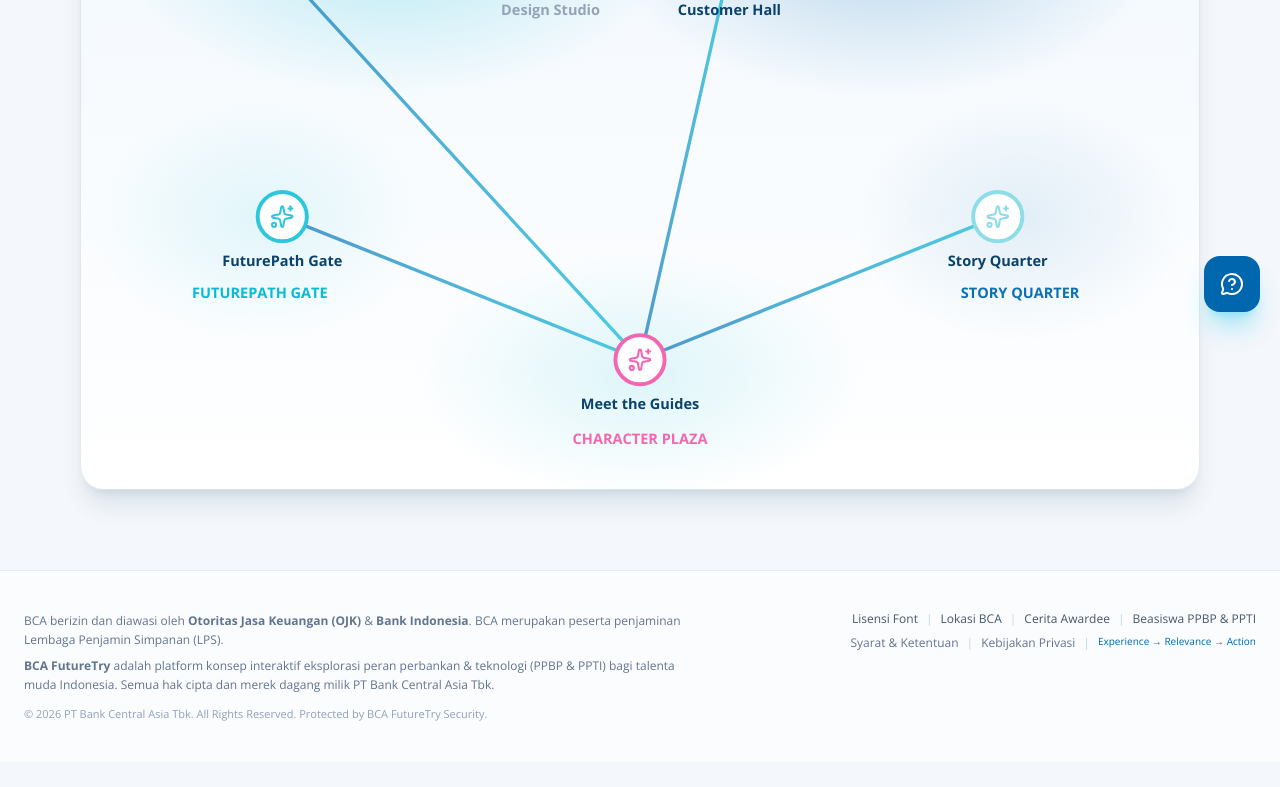
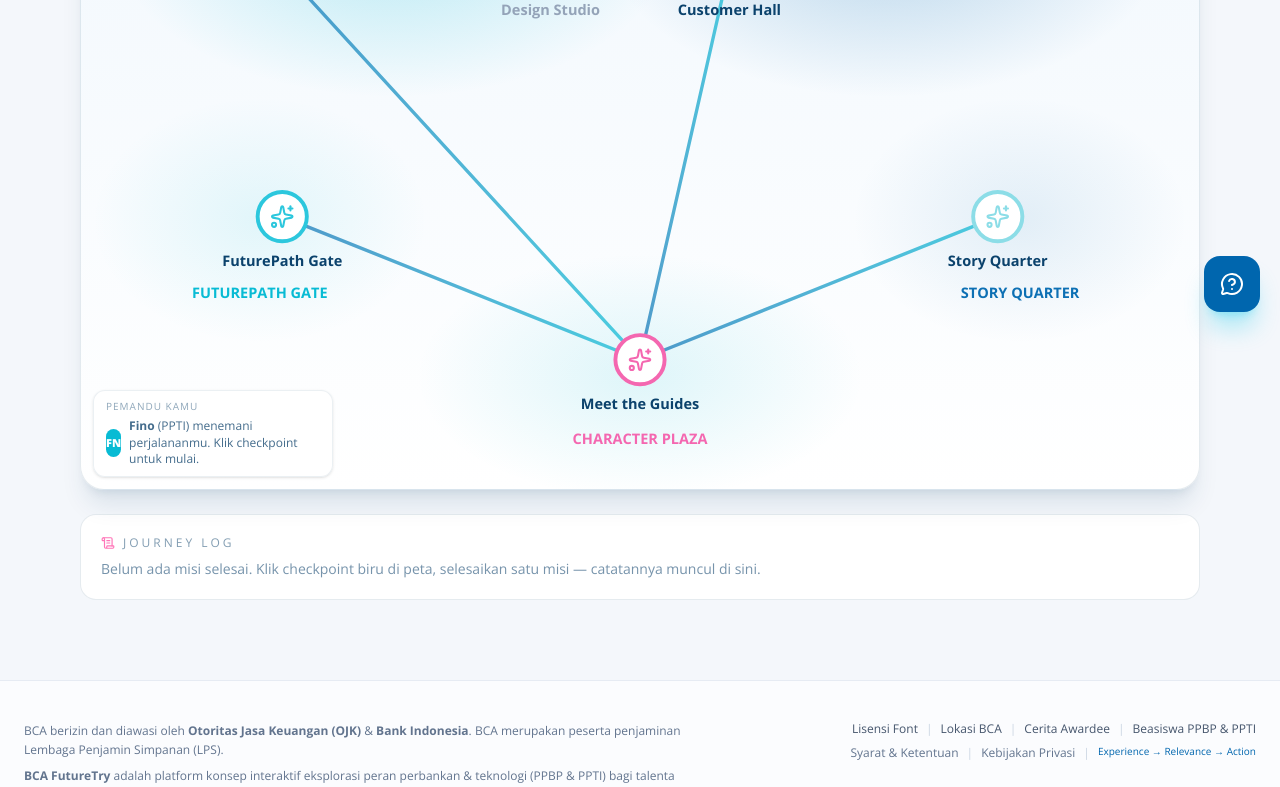
Before and after one commit to Liex2810/bca-futuretry, a Next.js app: page /world in a window 1280 px wide. Shown: the part 468-1255 px from the top of the page. Before the commit the page ends 1230 px from the top, so only its background shows below. Built offline with nearby package versions, Linux system fonts and the light colour scheme.

Commit message:
Brief §8.2/§8.5/§8.1: Journey Log + pemandu karakter di peta, filter peran + slot foto Stories, hero tagline + Start/Explore CTA; fix placeholder sumber chat

```diff
--- a/src/app/page.tsx
+++ b/src/app/page.tsx
@@ -220,15 +220,29 @@
             alt="BCA FutureTry"
             className="w-full max-w-[806px] object-contain drop-shadow-lg px-8"
           />
+          <p className="mt-4 font-[family-name:var(--font-display)] text-lg sm:text-2xl italic text-white/90 drop-shadow">
+            Try before you choose.
+          </p>
+          <div className="mt-8 flex flex-wrap items-center justify-center gap-4">
             <Link
               href="/world"
-            className="-skew-x-12 mt-8 inline-flex items-center px-8 py-2.5 border border-[#0066ae] bg-white/60 backdrop-blur-sm text-[#0066ae] hover:bg-[#0066ae] hover:text-white transition-colors duration-200"
+              className="-skew-x-12 inline-flex items-center px-8 py-2.5 border border-[#0066ae] bg-white text-[#0066ae] hover:bg-[#0066ae] hover:text-white transition-colors duration-200"
             >
               <span className="skew-x-12 inline-flex items-center gap-2 font-[family-name:var(--font-display)] text-sm sm:text-base font-extrabold tracking-[0.25em] uppercase">
-              Coba Sekarang
+                Start FutureTry
                 <ArrowRight size={14} strokeWidth={2.5} />
               </span>
             </Link>
+            <Link
+              href="/world"
+              className="-skew-x-12 inline-flex items-center px-8 py-2.5 border border-white/70 bg-transparent text-white hover:bg-white/15 transition-colors duration-200"
+            >
+              <span className="skew-x-12 inline-flex items-center gap-2 font-[family-name:var(--font-display)] text-sm sm:text-base font-extrabold tracking-[0.25em] uppercase">
+                Explore Future World
+                <Compass size={14} strokeWidth={2.5} />
+              </span>
+            </Link>
+          </div>
         </div>
         {/* Gradient transition at the bottom of the image into the page background */}
         <div
--- a/src/components/FutureWorldMap.tsx
+++ b/src/components/FutureWorldMap.tsx
@@ -3,11 +3,12 @@
 import { useState } from "react";
 import Link from "next/link";
 import { motion, AnimatePresence } from "framer-motion";
-import { Lock, Check, Play, RotateCcw, Sparkles, X, Clock, ArrowRight } from "lucide-react";
+import { Lock, Check, Play, RotateCcw, Sparkles, X, Clock, ArrowRight, ScrollText } from "lucide-react";
 import { checkpoints, mapPaths, districtMeta } from "@/lib/content/map";
 import { missionById } from "@/lib/content/missions";
+import { characters } from "@/lib/content/characters";
 import { useJourney } from "@/components/JourneyProvider";
-import { progressSummary } from "@/lib/progress";
+import { progressSummary, journeyLog } from "@/lib/progress";
 import type { Checkpoint } from "@/types";
 
 const W = 1000, H = 640;
@@ -19,6 +20,12 @@
   const { done, total, percent } = progressSummary(progress);
 
   const byId = (id: string) => checkpoints.find((c) => c.id === id)!;
+
+  // ── Journey Log + pemandu aktif (brief §8.2) ──
+  const log = journeyLog(progress);
+  const lastMission = log[0]?.mission;
+  const guideChar =
+    (lastMission ? characters.find((c) => c.program === lastMission.program) : null) ?? characters[0];
 
   return (
     <div className="mx-auto max-w-6xl px-4 py-8">
@@ -115,6 +122,45 @@
           <p className="flex items-center gap-1.5"><span className="w-2.5 h-2.5 rounded-full bg-bcablue inline-block" /> Completed</p>
           <p className="flex items-center gap-1.5"><span className="w-2.5 h-2.5 rounded-full bg-slate-400 inline-block" /> Locked</p>
         </div>
+
+        {/* pemandu aktif (brief §8.2 "Current guide character") */}
+        <div className="absolute bottom-3 left-3 glass rounded-xl px-3 py-2 shadow-sm pointer-events-none select-none max-w-[240px]">
+          <p className="font-mono text-[10px] tracking-widest text-navy/45">PEMANDU KAMU</p>
+          <p className="flex items-center gap-2 mt-1">
+            <span className="grid place-items-center w-7 h-7 rounded-full text-white text-[11px] font-extrabold" style={{ background: guideChar.accent }}>
+              {guideChar.emojiSeed}
+            </span>
+            <span className="text-xs text-navy/75 leading-snug">
+              <b>{guideChar.name}</b> ({guideChar.program}) menemani perjalananmu{lastMission ? ` — habis ngobrol soal “${lastMission.title}”.` : ". Klik checkpoint untuk mulai."}
+            </span>
+          </p>
+        </div>
+      </div>
+
+      {/* ═══════════ JOURNEY LOG (brief §8.2) ═══════════ */}
+      <div className="mt-6 rounded-2xl border border-navy/10 bg-white p-5">
+        <p className="flex items-center gap-2 font-mono text-xs tracking-[0.25em] text-navy/50">
+          <ScrollText size={14} className="text-pink" /> JOURNEY LOG
+        </p>
+        {log.length === 0 ? (
+          <p className="text-sm text-navy/55 mt-2">Belum ada misi selesai. Klik checkpoint biru di peta, selesaikan satu misi — catatannya muncul di sini.</p>
+        ) : (
+          <ol className="mt-3 space-y-2">
+            {log.map((e) => {
+              const r = progress.reflections[e.mission.id];
+              const when = e.at ? new Date(e.at) : null;
+              return (
+                <li key={e.mission.id} className="flex flex-wrap items-center gap-x-3 gap-y-1 text-sm">
+                  <Check size={14} className="text-green-600 shrink-0" />
+                  <span className="font-semibold text-navy">{e.mission.title}</span>
+                  <span className={`font-mono text-[11px] ${e.mission.program === "PPTI" ? "text-cyan" : "text-bcablue"}`}>{e.mission.program} · {e.mission.role}</span>
+                  {when && <span className="text-xs text-navy/45">{when.toLocaleDateString("id-ID", { day: "numeric", month: "short" })} {when.toLocaleTimeString("id-ID", { hour: "2-digit", minute: "2-digit" })}</span>}
+                  {r?.enjoyed?.length ? <span className="text-xs text-navy/55">senang: {r.enjoyed.slice(0, 2).join(", ")}</span> : null}
+                </li>
+              );
+            })}
+          </ol>
+        )}
       </div>
 
       {/* ═══════════ CHECKPOINT POPOVER ═══════════ */}
--- a/src/components/StoriesExplorer.tsx
+++ b/src/components/StoriesExplorer.tsx
@@ -2,15 +2,19 @@
 
 import { useState } from "react";
 import { motion, AnimatePresence } from "framer-motion";
-import { Clock, Filter, Sun, UserRound } from "lucide-react";
+import { Clock, Filter, Sun, UserRound, Camera } from "lucide-react";
 import type { Story } from "@/types";
 
 type Prog = "ALL" | "PPBP" | "PPTI";
 
 export function StoriesExplorer({ stories }: { stories: Story[] }) {
   const [prog, setProg] = useState<Prog>("ALL");
+  const [role, setRole] = useState<string>("ALL");
   const [open, setOpen] = useState<string | null>(null);
-  const visible = prog === "ALL" ? stories : stories.filter((s) => s.program === prog);
+  const roles = ["ALL", ...Array.from(new Set(stories.map((s) => s.role)))];
+  const visible = stories.filter(
+    (s) => (prog === "ALL" || s.program === prog) && (role === "ALL" || s.role === role)
+  );
 
   return (
     <div className="mx-auto max-w-5xl px-4 py-10">
@@ -30,6 +34,15 @@
             {p === "ALL" ? "Semua" : p}
           </button>
         ))}
+        <div className="flex items-center gap-2 mt-3 flex-wrap" role="group" aria-label="Filter peran">
+          <UserRound size={15} className="text-navy/40" />
+          {roles.map((r) => (
+            <button key={r} onClick={() => setRole(r)} aria-pressed={role === r}
+              className={`px-3 py-1 rounded-full text-xs font-semibold transition ${role === r ? "bg-cyan/90 text-navy" : "bg-navy/5 text-navy/55 hover:bg-navy/10"}`}>
+              {r === "ALL" ? "Semua peran" : r}
+            </button>
+          ))}
+        </div>
         <span className="ml-auto text-xs text-navy/40 font-mono">{visible.length} cerita</span>
       </div>
 
@@ -58,6 +71,11 @@
                   {isOpen && (
                     <motion.div initial={{ height: 0, opacity: 0 }} animate={{ height: "auto", opacity: 1 }} exit={{ height: 0, opacity: 0 }} className="overflow-hidden">
                       <div className="px-5 pb-5 space-y-5 border-t border-navy/8 pt-4">
+                        {/* placeholder foto/video (brief §8.5) */}
+                        <div className="rounded-xl border border-dashed border-navy/20 bg-sky-soft/40 p-6 text-center">
+                          <Camera size={22} className="mx-auto text-navy/35" />
+                          <p className="text-xs text-navy/50 mt-2">Foto / video “{s.name}” — slot aset, menunggu materi asli + izin publikasi.</p>
+                        </div>
                         <section>
                           <p className="font-mono text-[11px] tracking-widest text-navy/45 mb-2 flex items-center gap-1.5"><Sun size={13} className="text-pink" /> EXPEKTASI vs REALITA</p>
                           <div className="grid sm:grid-cols-2 gap-3 text-sm">
--- a/src/lib/progress.ts
+++ b/src/lib/progress.ts
@@ -26,6 +26,7 @@
   completedMissions: [],
   unlocked: [],
   reflections: {},
+  completedAt: {},
 });
 
 /** Misi mana yang boleh dimulai, diberikan progress saat ini. */
@@ -55,7 +56,12 @@
   if (progress.completedMissions.includes(missionId)) return progress;
   if (!missions.some((m) => m.id === missionId)) return progress;
   const completedMissions = [...progress.completedMissions, missionId];
-  const next = { ...progress, startedAt: progress.startedAt ?? new Date().toISOString(), completedMissions };
+  const next = {
+    ...progress,
+    startedAt: progress.startedAt ?? new Date().toISOString(),
+    completedMissions,
+    completedAt: { ...progress.completedAt, [missionId]: new Date().toISOString() },
+  };
   return { ...next, unlocked: Array.from(new Set([...progress.unlocked, ...availableMissions(next)])) };
 }
 
@@ -77,6 +83,22 @@
   return { done, total, percent: total ? Math.round((done / total) * 100) : 0 };
 }
 
+/** Entri Journey Log: misi selesai + waktu, terbaru di atas. */
+export function journeyLog(progress: JourneyProgress) {
+  return progress.completedMissions
+    .flatMap((id) => {
+      const mission = missions.find((m) => m.id === id);
+      return mission ? [{ mission, at: progress.completedAt?.[id] }] : [];
+    })
+    .sort((a, b) => (b.at ?? "").localeCompare(a.at ?? ""));
+}
+
+/** Pemandu aktif = karakter dari program yang paling sering dijelajahi; default: Fino. */
+export function guideForDistrict(district: string | undefined, characters: { program: string }[]) {
+  const program = district === "business" ? "PPBP" : district === "technology" ? "PPTI" : undefined;
+  return characters.find((c) => c.program === program) ?? null;
+}
+
 // ── Persistensi (client-side only) ──────────────────────────────
 export function loadProgress(): JourneyProgress {
   if (typeof window === "undefined") return emptyProgress();
@@ -89,6 +111,7 @@
       unlocked: Array.isArray(parsed.unlocked) ? parsed.unlocked : [],
       reflections: parsed.reflections && typeof parsed.reflections === "object" ? parsed.reflections : {},
       startedAt: parsed.startedAt,
+      completedAt: parsed.completedAt && typeof parsed.completedAt === "object" ? parsed.completedAt : {},
     };
   } catch {
     return emptyProgress();
--- a/src/types.ts
+++ b/src/types.ts
@@ -111,4 +111,6 @@
   unlocked: string[];
   reflections: Record<string, Reflection>;
   startedAt?: string;
+  /** waktu selesai per misi ( utk Journey Log ) */
+  completedAt?: Record<string, string>;
 }
```
Also changed, not shown: src/lib/content/futurepath.ts (+16 -16 lines). Lines whose indentation alone changed are shown as unchanged.
